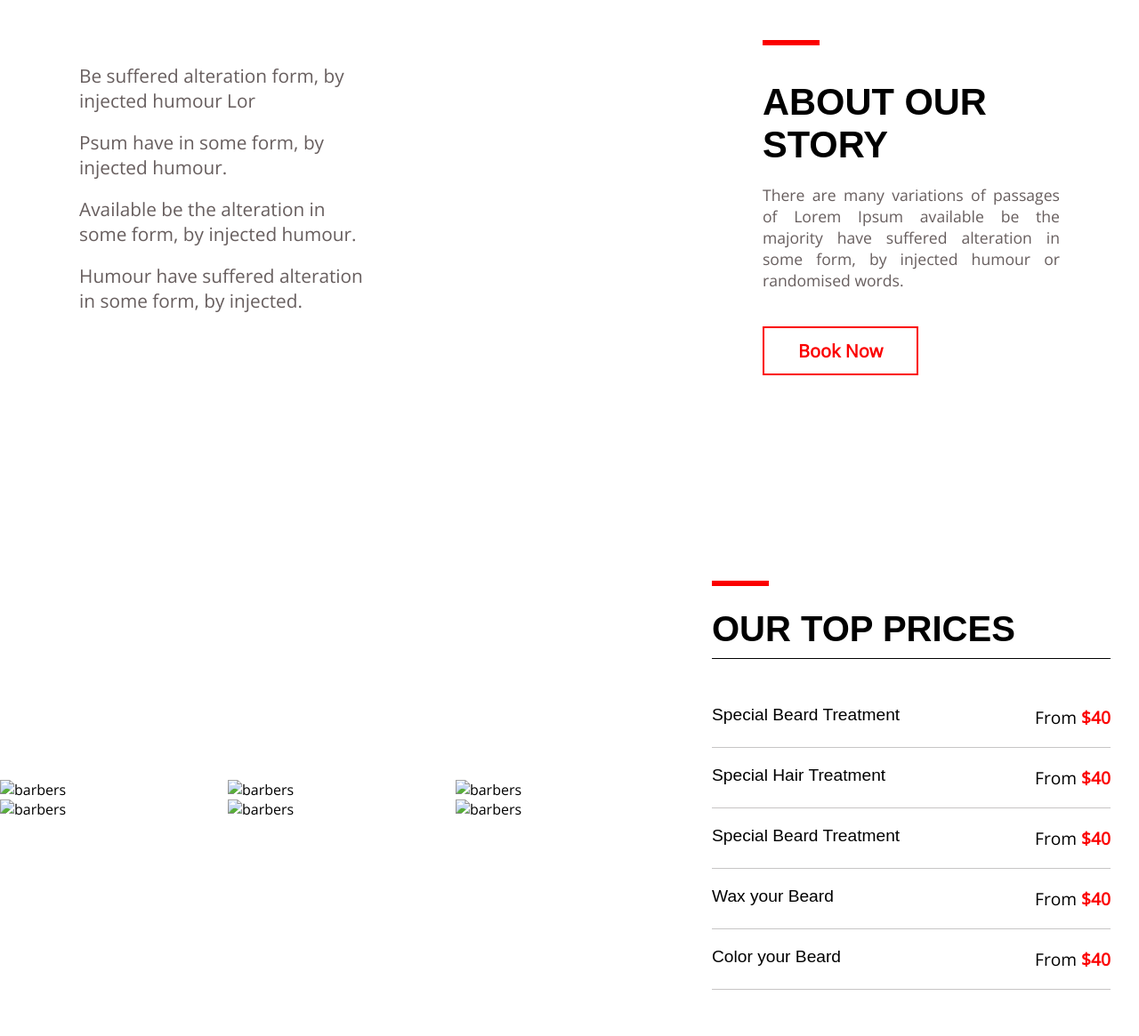
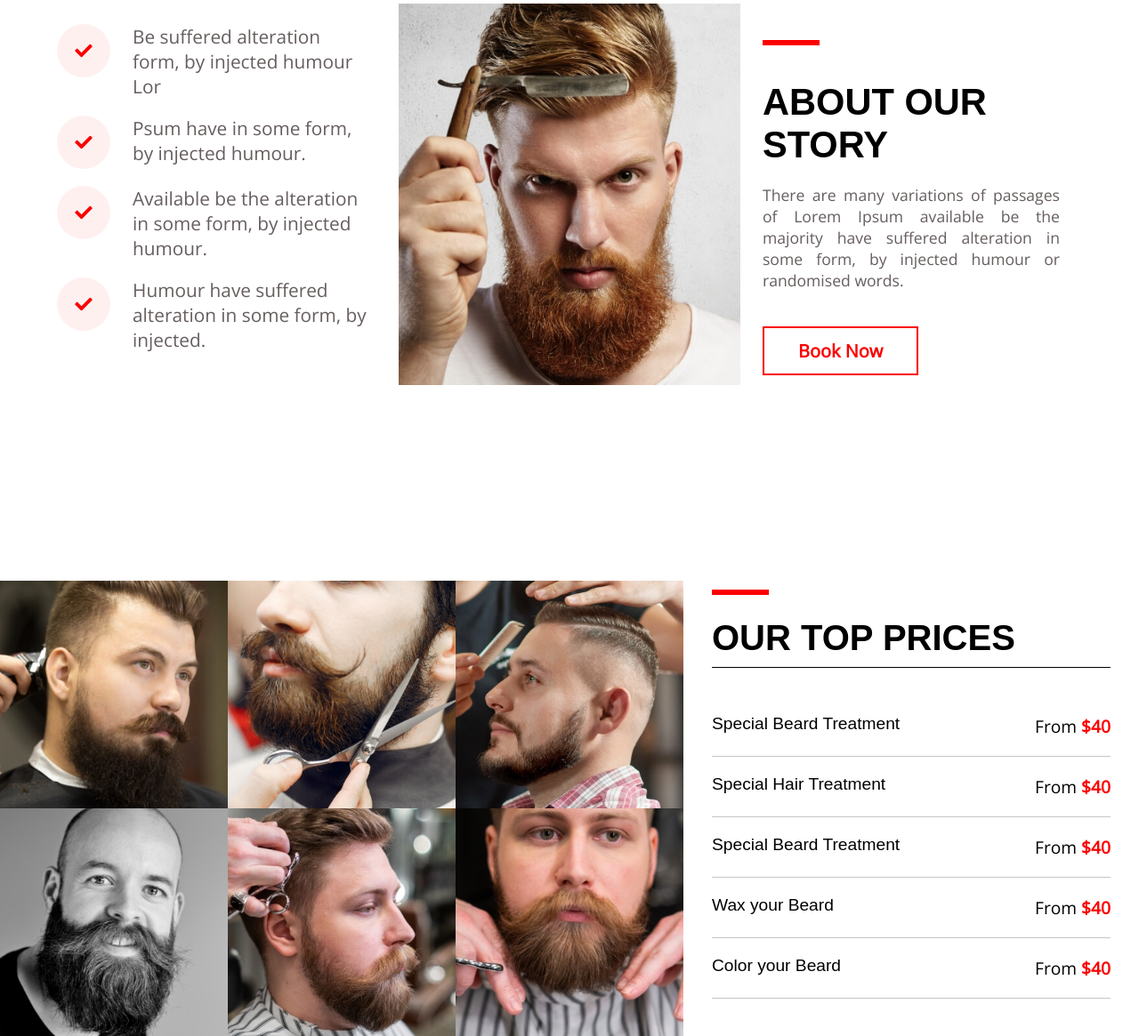
Before and after one commit to himanshi-s/barber-website, a plain HTML site: page index.html in a window 1280 px wide. Shown: the part 1091-2256 px from the top of the page at 89% size. Drawn offline with nearby package versions, Linux system fonts and the light colour scheme; a web font is replaced by a local one.

Commit message:
update index.html
added image sources correctly

```diff
--- a/index.html
+++ b/index.html
@@ -12,7 +12,7 @@
 <body>
     <nav class="navbar">
         <div class="logo">
-            <img src="/template1/img/logo.png" alt="">
+            <img src="img/logo.png" alt="">
             <h1>NAROSUNDAR</h1>
         </div>
         <ul>
@@ -29,14 +29,14 @@
         <div class="main-section">
             <div class="left-main-section">
                 <div class="left-main-section-box">
-                    <img src="/template1/img/scissors.svg" alt="">
+                    <img src="img/scissors.svg" alt="">
                     <h1>WE'RE THE<br>LAST OF<br>BREED.</h1>
                     <P>Achieve your Dream Style</P>
                     <button class="btn-book-now">Book Now</button>
                 </div>
             </div>
             <div class="right-main-section">
-                <img src="/template1/img/cover.jpg" alt="">
+                <img src="img/cover.jpg" alt="">
             </div>
         </div>
     </section>
@@ -45,24 +45,24 @@
             <div class="left-about-section">
                 <div class="leftsec">
                     <div class="left-about-section-points">
-                        <img src="/template1/img/tick.svg" alt="">
+                        <img src="img/tick.svg" alt="">
                         <p>Be suffered alteration form, by injected humour Lor</p></div>
                     <div class="left-about-section-points">
-                        <img src="/template1/img/tick.svg" alt="">
+                        <img src="img/tick.svg" alt="">
                         <p>Psum have in some form, by injected humour.</p>
                     </div>
                     <div class="left-about-section-points">
-                        <img src="/template1/img/tick.svg" alt="">
+                        <img src="img/tick.svg" alt="">
                         <p>Available be the alteration in some form, by injected humour.</p>
                     </div>
                     <div class="left-about-section-points">
-                        <img src="/template1/img/tick.svg" alt="">
+                        <img src="img/tick.svg" alt="">
                         <p>Humour have suffered alteration in some form, by injected.</p>
                     </div>
                 </div>
             </div>
             <div class="mid-about-section">
-                <img src="/template1/img/about.jpg" alt="">
+                <img src="img/about.jpg" alt="">
             </div>
             <div class="right-about-section">
                 <h1>ABOUT OUR STORY</h1>
@@ -75,12 +75,12 @@
     <section>
         <div class="price-section">
                 <div class="price-section-gallery-collage">
-                    <img src="/template1/img/barber1.jpg" alt="barbers">
-                    <img src="/template1/img/barber2.jpg" alt="barbers">
-                    <img src="/template1/img/barber3.jpg" alt="barbers">
-                    <img src="/template1/img/barber4.jpg" alt="barbers">
-                    <img src="/template1/img/barber5.jpg" alt="barbers">
-                    <img src="/template1/img/barber6.jpg" alt="barbers">
+                    <img src="img/barber1.jpg" alt="barbers">
+                    <img src="img/barber2.jpg" alt="barbers">
+                    <img src="img/barber3.jpg" alt="barbers">
+                    <img src="img/barber4.jpg" alt="barbers">
+                    <img src="img/barber5.jpg" alt="barbers">
+                    <img src="img/barber6.jpg" alt="barbers">
                 </div>
             <div class="price-section-menu">
 
```
